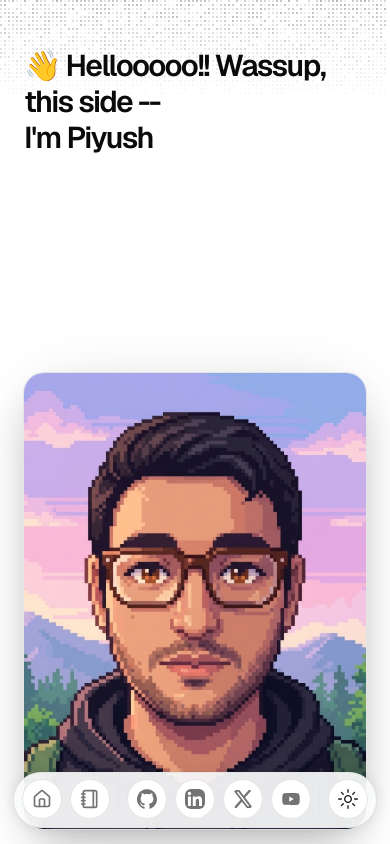
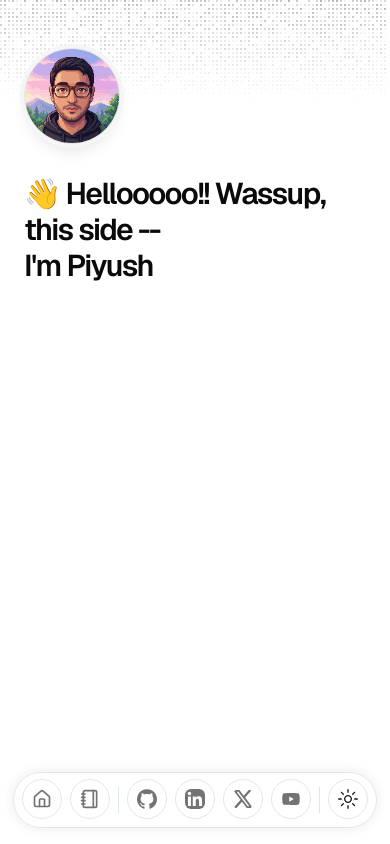
Before and after one commit to piyushhvarma/portfolio-pyt, a Next.js app: page / in a window 390 px wide. Shown: the top 844 px of the page. Built offline with nearby package versions, Linux system fonts and the light colour scheme.

Commit message:
feat: implement portfolio landing page with scroll-responsive avatar component

```diff
--- a/src/app/page.tsx
+++ b/src/app/page.tsx
@@ -2,7 +2,7 @@
 import BlurFade from "@/components/magicui/blur-fade";
 import { HyperText } from "@/components/ui/hyper-text";
 import BlurFadeText from "@/components/magicui/blur-fade-text";
-import { ScrollPhoto } from "@/components/ui/scroll-photo";
+import { ScrollAvatar } from "@/components/ui/scroll-avatar";
 import { DATA } from "@/data/resume";
 import Link from "next/link";
 import Markdown from "react-markdown";
@@ -22,8 +22,10 @@ const BLUR_FADE_DELAY = 0.04;
 export default function Page() {
   return (
     <main className="min-h-dvh flex flex-col gap-14 relative">
-      <section id="hero">
-        <div className="mx-auto w-full max-w-2xl space-y-6">
+      <section id="hero" className="relative h-[150vh]">
+        <div className="sticky top-12 sm:top-24 mx-auto w-full max-w-2xl space-y-8">
+          <div className="gap-2 gap-y-6 flex flex-col md:flex-row justify-between">
+            <div className="gap-2 flex flex-col order-2 md:order-1 pt-2">
               <BlurFade
                 delay={BLUR_FADE_DELAY}
                 className="text-3xl font-semibold tracking-tighter sm:text-4xl lg:text-5xl"
@@ -35,11 +37,11 @@ export default function Page() {
                 I&apos;m <HyperText className="inline-block">{DATA.name.split(" ")[0]}</HyperText>
               </BlurFade>
             </div>
-      </section>
-      <section id="photo">
-        <BlurFade delay={BLUR_FADE_DELAY * 2}>
-          <ScrollPhoto />
+            <BlurFade delay={BLUR_FADE_DELAY} className="order-1 md:order-2">
+              <ScrollAvatar />
             </BlurFade>
+          </div>
+        </div>
       </section>
       <section id="description">
         <div className="mx-auto w-full max-w-2xl">
--- /dev/null
+++ b/src/components/ui/scroll-avatar.tsx
@@ -0,0 +1,39 @@
+"use client";
+
+import { useEffect, useState } from "react";
+
+export function ScrollAvatar() {
+  const [progress, setProgress] = useState(0);
+
+  useEffect(() => {
+    const handleScroll = () => {
+      // Complete the transition over 100vh of scroll
+      const scrollDistance = window.innerHeight * 1.0;
+      const rawProgress = window.scrollY / scrollDistance;
+      const clampedProgress = Math.max(0, Math.min(1, rawProgress));
+      setProgress(clampedProgress);
+    };
+
+    window.addEventListener("scroll", handleScroll, { passive: true });
+    handleScroll();
+
+    return () => window.removeEventListener("scroll", handleScroll);
+  }, []);
+
+  return (
+    <div className="relative size-24 md:size-32 rounded-full overflow-hidden border shadow-lg ring-4 ring-muted flex-shrink-0 bg-muted">
+      <img
+        src="/pyt2.png"
+        alt="Avatar"
+        className="absolute inset-0 w-full h-full object-cover"
+        style={{ opacity: 1 - progress }}
+      />
+      <img
+        src="/pyt1.png"
+        alt="Avatar Variant"
+        className="absolute inset-0 w-full h-full object-cover"
+        style={{ opacity: progress }}
+      />
+    </div>
+  );
+}
```
Lines whose indentation alone changed are shown as unchanged.
